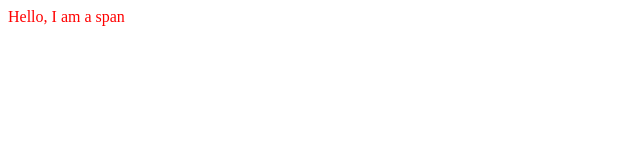
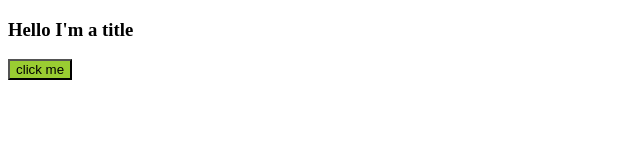
Before and after one commit to Eastynfromeast/react-basic-study, a plain HTML site: page index.html in a window 1280 px wide. Shown: the whole page, without its empty margins (0-640 px from the left). Drawn offline with nearby package versions, Linux system fonts and the light colour scheme.

Commit message:
Finish watching #2-4

```diff
--- a/index.html
+++ b/index.html
@@ -13,17 +13,28 @@
 </body>
 <script src="https://unpkg.com/react@18.2.0/umd/react.production.min.js"></script> <!-- making interactive UI-->
 <script src="https://unpkg.com/react-dom@18.2.0/umd/react-dom.production.min.js"></script>
+<script src="https://unpkg.com/@babel/standalone/babel.min.js"></script>
 <!-- put react el on HTML, translate react to javascript -->
 <!-- This one is hard way not easy way which people use generally -->
-<script>
+<script type="text/babel">
     // react는 원하는 HTML을 업데이트 할 수 있다
     const root = document.getElementById("root");
-    const span = React.createElement(
-        "span",
-        { id: "sexy-span", style: { color: "red" } },
-        "Hello, I am a span"
-    ); // html tag name, property
-    ReactDOM.render(span, root);
+    const Title = (
+        <h3 id="title" onMouseEnter={() => console.log("mouse enter")}>Hello I'm a title</h3>
+    );
+    const Button = (
+        <button
+            style={{ backgroundColor: "yellowgreen", }}
+            onClick={() => console.log("im clicked")}>
+            click me
+        </button>
+    );
+    /* js로 html 요소를 만들어주고 ReactDOM이 html로 변경
+    => JavaScript의 interactivity를 위해 제작된 리액트
+    */
+
+    const container = React.createElement("div", null, [Title, Button]);
+    ReactDOM.render(container, root);
 </script>
 
 </html>
```
Also changed, not shown: note/#2-1.Before_React.txt (deleted), note/ch2-the-basics-of-react.txt (added).
